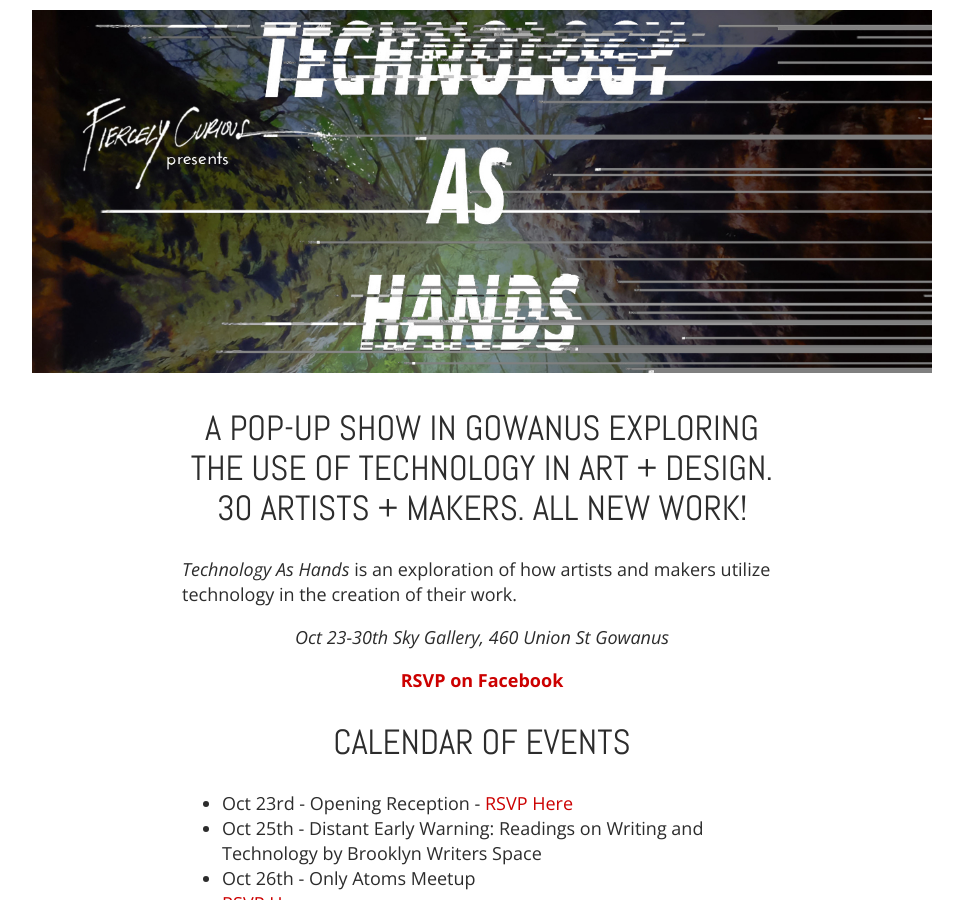
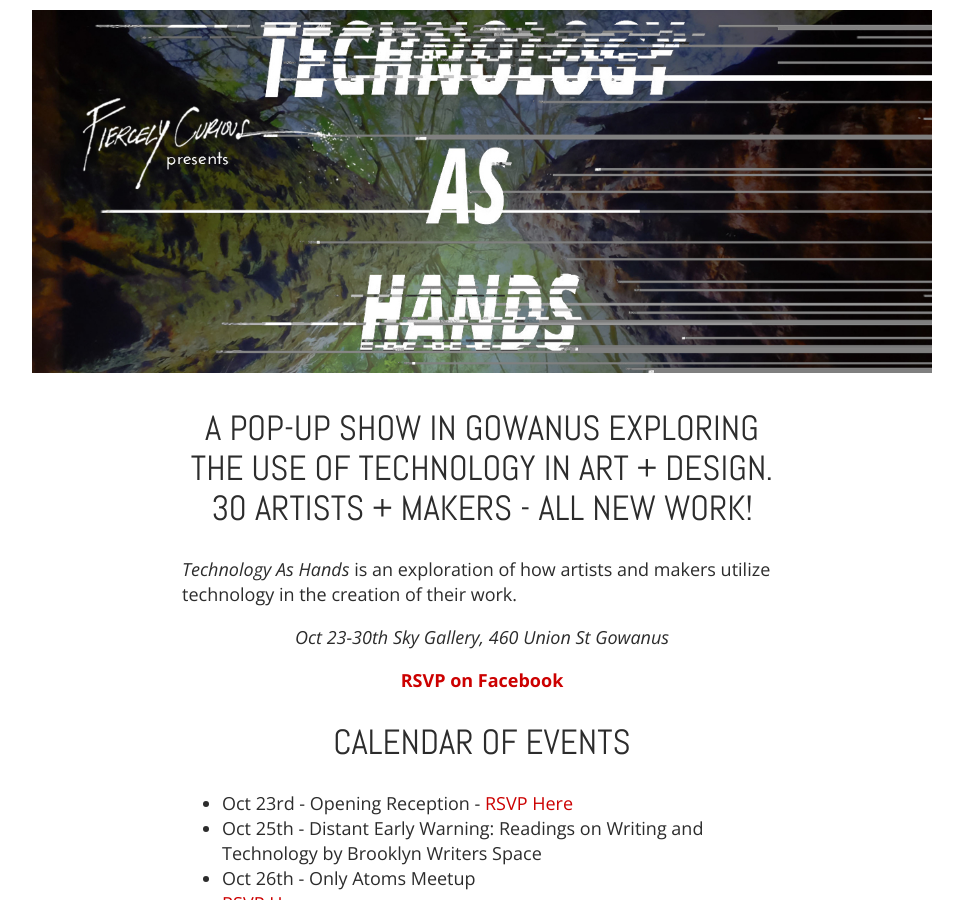
Before and after one commit to technologyashands/technologyashands.github.io, a Jekyll site: the page built from index.html, in a window 1280 px wide and 900 px high. Shown: the whole window, without its empty margins (158-1121 px from the left). Built offline with Jekyll 4.4.1, drawn with Linux system fonts in a browser that asks for light colours; nearby versions of some CDN libraries.

```diff
--- a/index.html
+++ b/index.html
@@ -13,7 +13,7 @@ layout: default
 
   <h2 class="center">A pop-up show in Gowanus exploring the use of technology in art + design.
 
-  30 Artists + Makers. all new work!</h2>
+  30 Artists + Makers - All new work!</h2>
 
 
 	<p><em>Technology As Hands</em> is an exploration of how artists and makers utilize technology in the creation of their work.</p>
```
